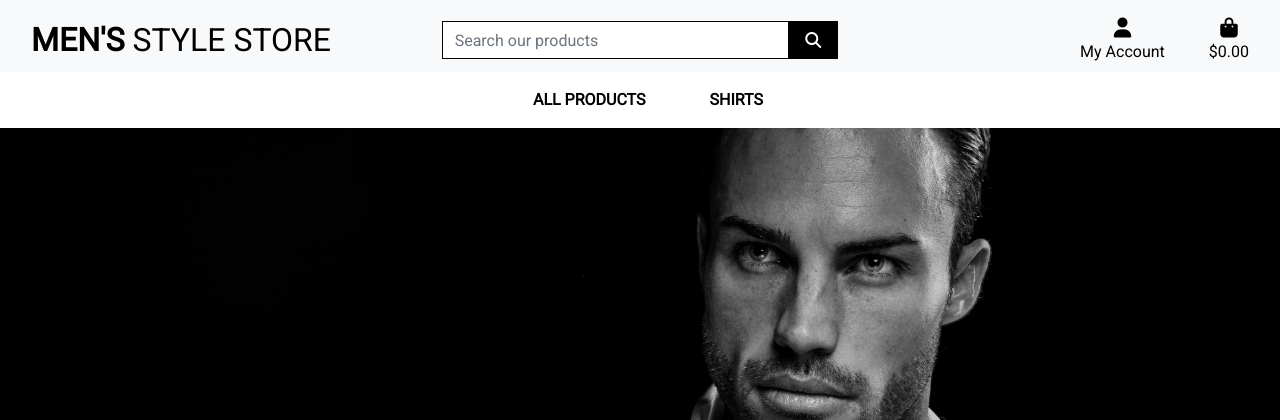
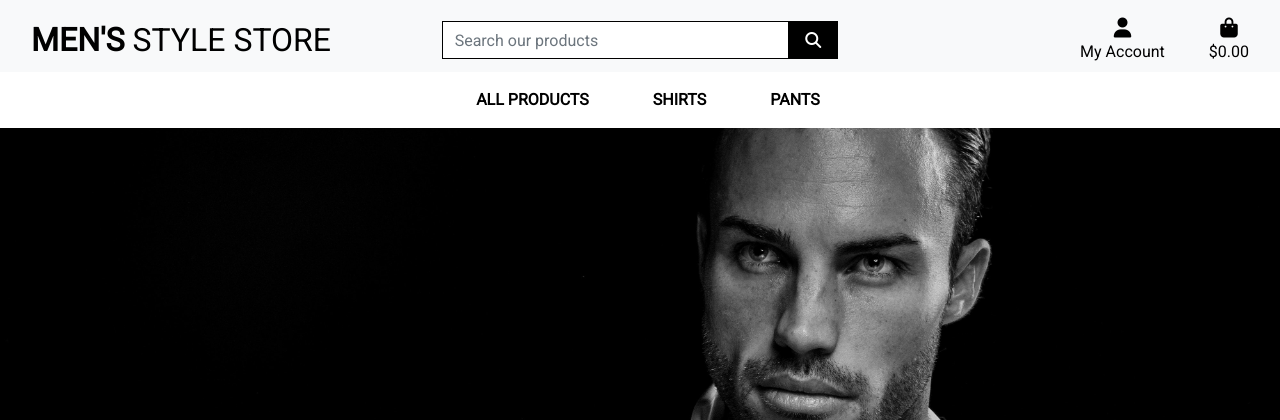
Before and after one commit to dennisdevio/milestone-project-4, a Django app: page / in a window 1280 px wide. Shown: the top 420 px of the page. Run offline with Django 3.2, Linux system fonts and the light colour scheme; some libraries are stand-ins or nearby versions.

Commit message:
add 'pants' menu item

```diff
--- a/templates/includes/main-nav.html
+++ b/templates/includes/main-nav.html
@@ -24,6 +24,18 @@
                 <a href="" class="dropdown-item">All shirts </a>
             </div>
         </li>
+        <li class="nav-item dropdown">
+            <a class="logo-font font-weight-bold nav-link text-black mr-5" href="#" id="clothing-link"
+                data-toggle="dropdown" aria-haspopup="true" aria-expanded="false">
+                Pants
+            </a>
+            <div class="dropdown-menu border-0" aria-labelledby="clothing-link">
+                <a href="" class="dropdown-item">Dress pants</a>
+                <a href="" class="dropdown-item">Chinos</a>
+                <a href="" class="dropdown-item">Jeans</a>
+                <a href="" class="dropdown-item">All pants</a>
+            </div>
+        </li>
 
     </ul>
 </div>
```
